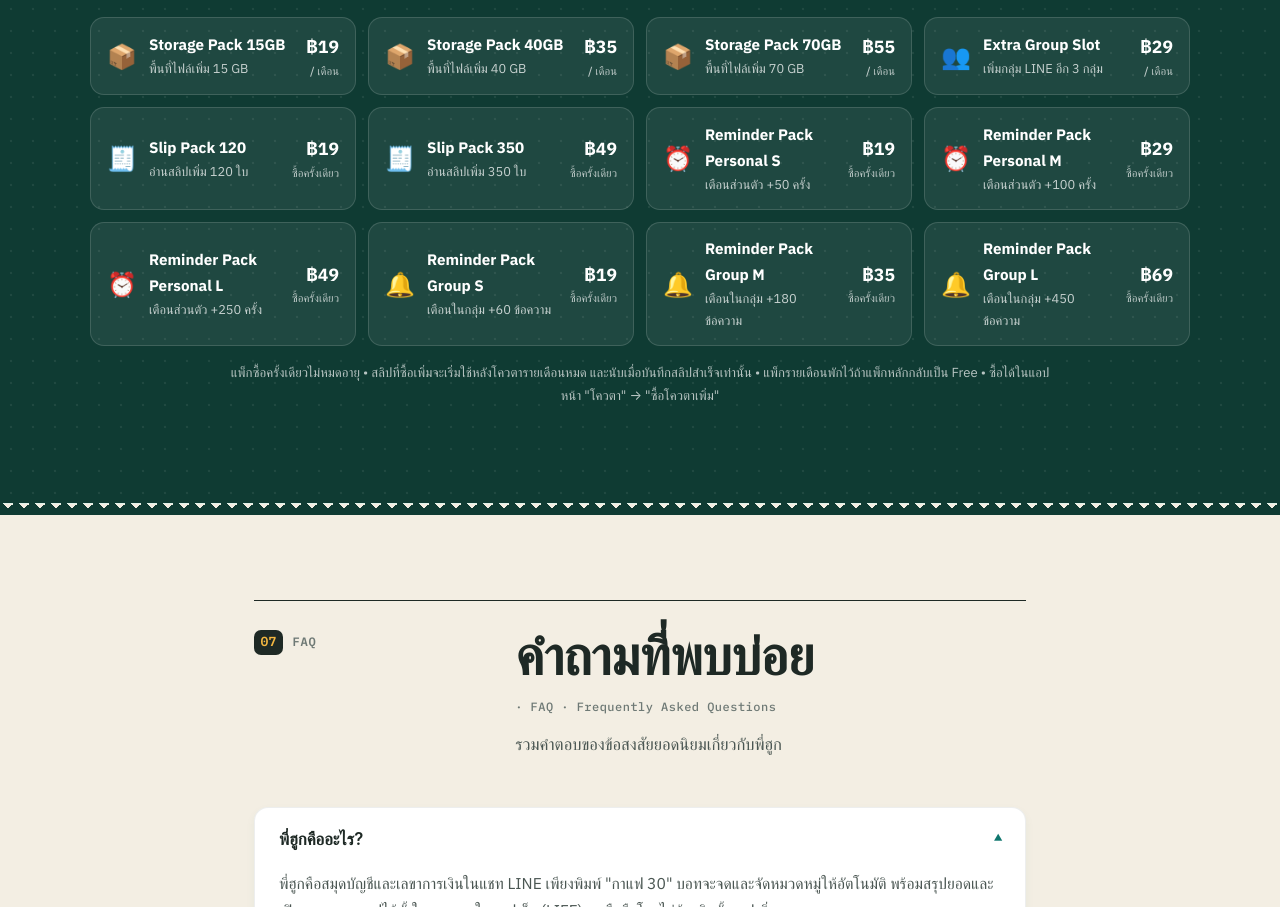
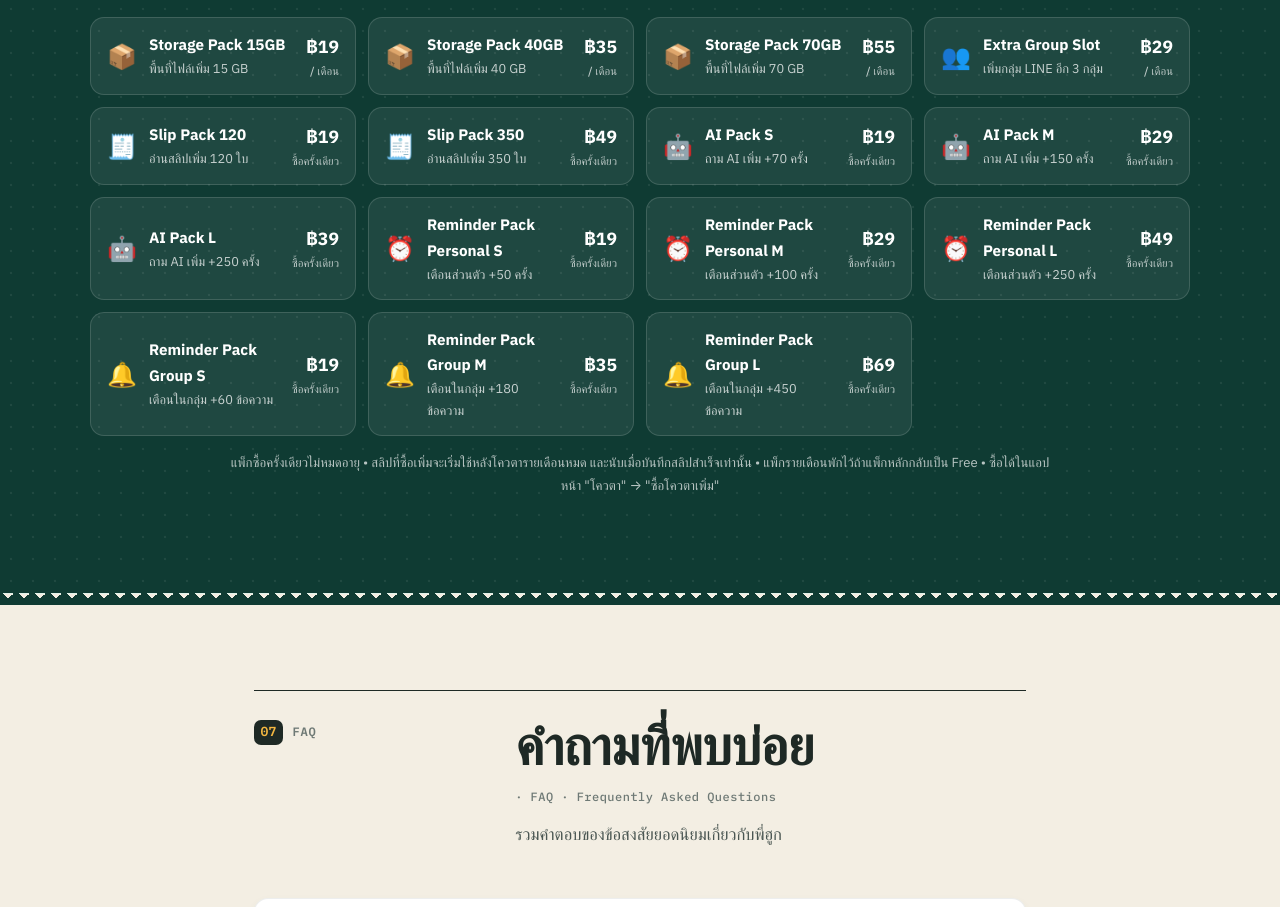
Before and after one commit to STS-LSR-10/Landing-Page-P-Hook, a plain HTML site: page index.html in a window 1280 px wide. Shown: the part 9073-9980 px from the top of the page. Drawn offline with Linux system fonts and the light colour scheme; a web font is replaced by a local one.

Commit message:
Add AI Pack S/M/L add-ons
Co-Authored-By: Claude Opus 5.5 <noreply@anthropic.com>

```diff
--- a/index.html
+++ b/index.html
@@ -790,6 +790,9 @@
             <div class="addon-item"><span class="addon-ico">👥</span><div><strong>Extra Group Slot</strong><small>เพิ่มกลุ่ม LINE อีก 3 กลุ่ม</small></div><b>฿29<em>/ เดือน</em></b></div>
             <div class="addon-item"><span class="addon-ico">🧾</span><div><strong>Slip Pack 120</strong><small>อ่านสลิปเพิ่ม 120 ใบ</small></div><b>฿19<em>ซื้อครั้งเดียว</em></b></div>
             <div class="addon-item"><span class="addon-ico">🧾</span><div><strong>Slip Pack 350</strong><small>อ่านสลิปเพิ่ม 350 ใบ</small></div><b>฿49<em>ซื้อครั้งเดียว</em></b></div>
+            <div class="addon-item"><span class="addon-ico">🤖</span><div><strong>AI Pack S</strong><small>ถาม AI เพิ่ม +70 ครั้ง</small></div><b>฿19<em>ซื้อครั้งเดียว</em></b></div>
+            <div class="addon-item"><span class="addon-ico">🤖</span><div><strong>AI Pack M</strong><small>ถาม AI เพิ่ม +150 ครั้ง</small></div><b>฿29<em>ซื้อครั้งเดียว</em></b></div>
+            <div class="addon-item"><span class="addon-ico">🤖</span><div><strong>AI Pack L</strong><small>ถาม AI เพิ่ม +250 ครั้ง</small></div><b>฿39<em>ซื้อครั้งเดียว</em></b></div>
             <div class="addon-item"><span class="addon-ico">⏰</span><div><strong>Reminder Pack Personal S</strong><small>เตือนส่วนตัว +50 ครั้ง</small></div><b>฿19<em>ซื้อครั้งเดียว</em></b></div>
             <div class="addon-item"><span class="addon-ico">⏰</span><div><strong>Reminder Pack Personal M</strong><small>เตือนส่วนตัว +100 ครั้ง</small></div><b>฿29<em>ซื้อครั้งเดียว</em></b></div>
             <div class="addon-item"><span class="addon-ico">⏰</span><div><strong>Reminder Pack Personal L</strong><small>เตือนส่วนตัว +250 ครั้ง</small></div><b>฿49<em>ซื้อครั้งเดียว</em></b></div>
```
